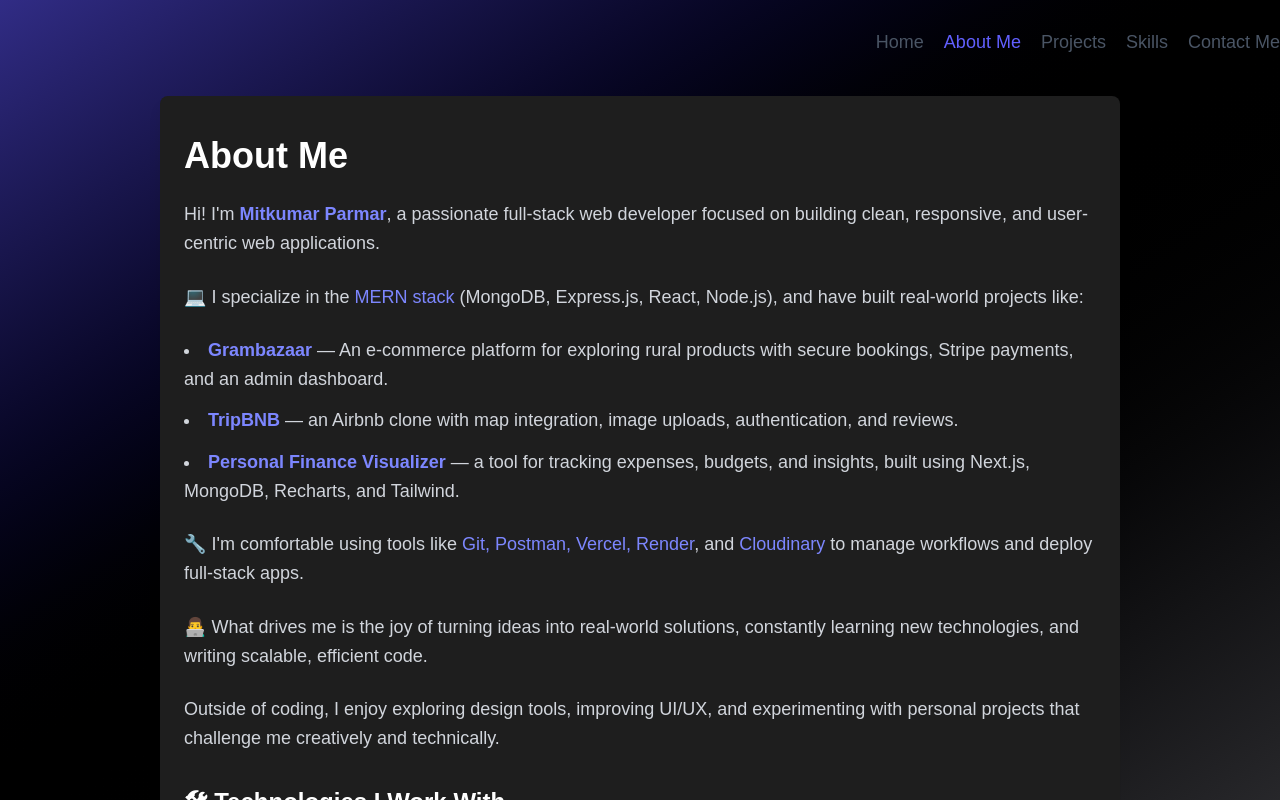
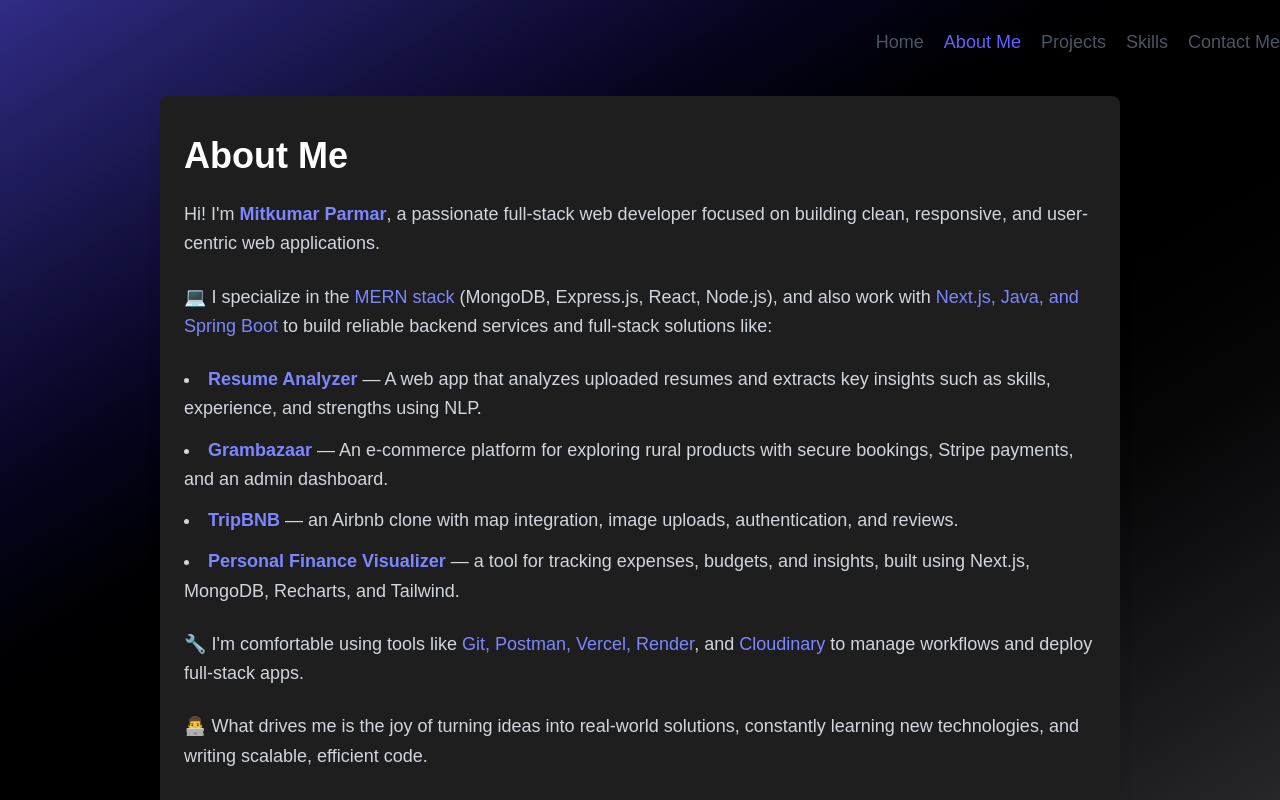
Before and after one commit to MEETparmar230/MyPortfolioSite, a Next.js app: page /about in a window 1280 px wide. Built offline with nearby package versions, Linux system fonts and the light colour scheme.

Commit message:
resume updated

```diff
--- a/src/components/AboutMe.tsx
+++ b/src/components/AboutMe.tsx
@@ -41,10 +41,19 @@ export default function About(): JSX.Element {
                 transition={{ duration: 0.6, delay: 0.4 }}
                 className="text-lg leading-relaxed text-gray-300"
               >
-                💻 I specialize in the <span className="text-indigo-400">MERN stack</span> (MongoDB, Express.js, React, Node.js), and have built real-world projects like:
+                💻 I specialize in the <span className="text-indigo-400">MERN stack</span> (MongoDB, Express.js, React, Node.js), and also work with <span className="text-indigo-400">Next.js, Java, and Spring Boot</span> to build reliable backend services and full-stack solutions like:
               </motion.p>
 
               <ul className="list-disc list-inside text-gray-400 space-y-3">
+
+                <motion.li
+                  className="text-lg leading-relaxed text-gray-300"
+                  initial={{ opacity: 0 }}
+                  whileInView={{ opacity: 1 }}
+                  transition={{ duration: 0.6, delay: 0.5 }}
+                >
+                  <strong className="text-indigo-400">Resume Analyzer</strong> — A web app that analyzes uploaded resumes and extracts key insights such as skills, experience, and strengths using NLP.
+                </motion.li>
 
                 <motion.li
                   className="text-lg leading-relaxed text-gray-300"
@@ -117,7 +126,7 @@ export default function About(): JSX.Element {
                   whileInView={{ opacity: 1 }}
                   transition={{ duration: 0.6, delay: 0.4 }}
                 >
-                  <strong className="text-indigo-400">Frontend:</strong> React, Next.js, Tailwind CSS, HTML5, JavaScript
+                  <strong className="text-indigo-400">Frontend:</strong> React, Tailwind CSS, Redux Toolkit, GrapgQL.
                 </motion.li>
                 <motion.li
                   className="text-lg leading-relaxed text-gray-300"
@@ -125,7 +134,7 @@ export default function About(): JSX.Element {
                   whileInView={{ opacity: 1 }}
                   transition={{ duration: 0.6, delay: 0.5 }}
                 >
-                  <strong className="text-indigo-400">Backend:</strong> Node.js, Express.js, MongoDB
+                  <strong className="text-indigo-400">Backend:</strong> Spring-Boot, Express.js, MongoDB, SQL.
                 </motion.li>
                 <motion.li
                   className="text-lg leading-relaxed text-gray-300"
@@ -133,7 +142,7 @@ export default function About(): JSX.Element {
                   whileInView={{ opacity: 1 }}
                   transition={{ duration: 0.6, delay: 0.6 }}
                 >
-                  <strong className="text-indigo-400">Tools & Platforms:</strong> Git, GitHub, Postman, Cloudinary, Vercel, Render
+                  <strong className="text-indigo-400">Tools & Platforms:</strong> Git, Docker, Postman, Cloudinary, Vercel, Render
                 </motion.li>
               </ul>
 
@@ -143,7 +152,9 @@ export default function About(): JSX.Element {
                 transition={{ duration: 0.6, delay: 0.6 }}
                 className="text-lg leading-relaxed text-gray-300"
               >
-                🚀 I&apos;m currently open to <span className="text-white font-medium">internship</span> and <span className="text-white font-medium">job opportunities</span> where I can contribute, grow, and help build impactful web applications.
+                <p>🚀 My goal is to grow as a developer, contribute to meaningful products, and continuously learn new technologies.</p>
+
+                <p className='ms-6'>I’m currently open to <span className="text-white font-medium">internship</span> and <span className="text-white font-medium">entry-level opportunities</span> in full-stack development.</p>
               </motion.p>
 
               <motion.p
@@ -152,7 +163,7 @@ export default function About(): JSX.Element {
                 transition={{ duration: 0.6, delay: 0.7 }}
                 className="text-lg leading-relaxed text-gray-300"
               >
-                Let&apos;s connect and create something awesome together!
+                Let’s connect and build something amazing!
               </motion.p>
             </div>
           </div>
--- a/src/components/Hero.tsx
+++ b/src/components/Hero.tsx
@@ -87,11 +87,10 @@ const MotionImage = motion(Image);
   whileTap={{ scale: 0.95 }}
 >
               <a
-                href="/MyCV.pdf"
-                download
+                href="/projects"
                 className="text-indigo-400 px-4 py-2 hover:text-gray-300 hover:bg-indigo-900 border border-indigo-500 rounded-lg mx-2 inline-block"
               >
-                Download Resume
+                View My Work
               </a>
               </motion.button>
               </motion.div>
@@ -131,17 +130,16 @@ className="text-3xl font-bold mb-3 text-white">
         animate={{ opacity: 1 }}
         transition={{ duration: 0.8, delay: 0.4 }}
        className="text-lg text-gray-300 mb-4">
-              I&apos;m a Full-Stack Web Developer with experience in building and deploying responsive full-stack web apps using{' '}
-              <span className="font-medium text-indigo-500">React, Node.js, MongoDB, and Next.js</span>.
-              Proven ability to create scalable, user-focused solutions like Tripbnb (Airbnb clone) and a Finance Tracker with data visualizations.
-              Seeking internship opportunities to contribute to real-world projects and grow in a fast-paced development environment.
+              I&apos;m a Full-Stack Web Developer skilled in building and deploying responsive, scalable applications using{' '}
+              <span className="font-medium text-indigo-500">MERN Stack, Next.js, Java and Spring-Boot</span>.
+              I’ve developed real-world projects like a Resume Analyzer, GramBazaar (e-commerce platform with Stripe payments & admin dashboard), Tripbnb (Airbnb-style booking platform), and a Finance Tracker with rich data visualizations.
            </motion.p>
            <motion.p
         initial={{ opacity: 0 }}
         animate={{ opacity: 1 }}
         transition={{ duration: 0.8, delay: 0.4 }}
          className="text-gray-400">
-              I like turning ideas into real-world, fast-performing web solutions. Let&apos;s build something awesome!
+              I focus on clean UI/UX, performance optimization, and writing maintainable code. I’m currently seeking internship opportunities where I can contribute to impactful products and grow in a collaborative, fast-paced environment.
           </motion.p>
           </div>
 
```
Also changed, not shown: 1 other file (tests, documents, lock files or other folders).
